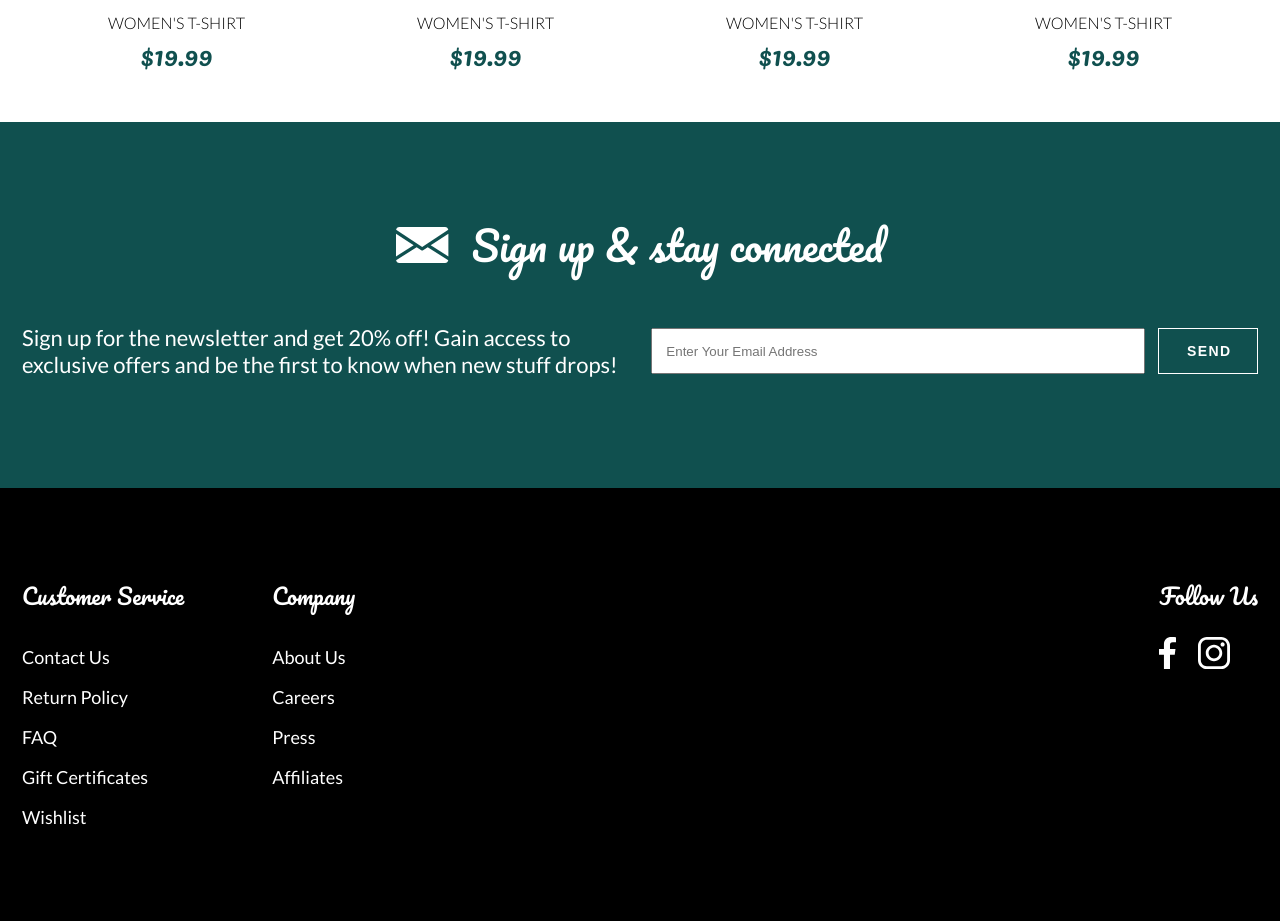
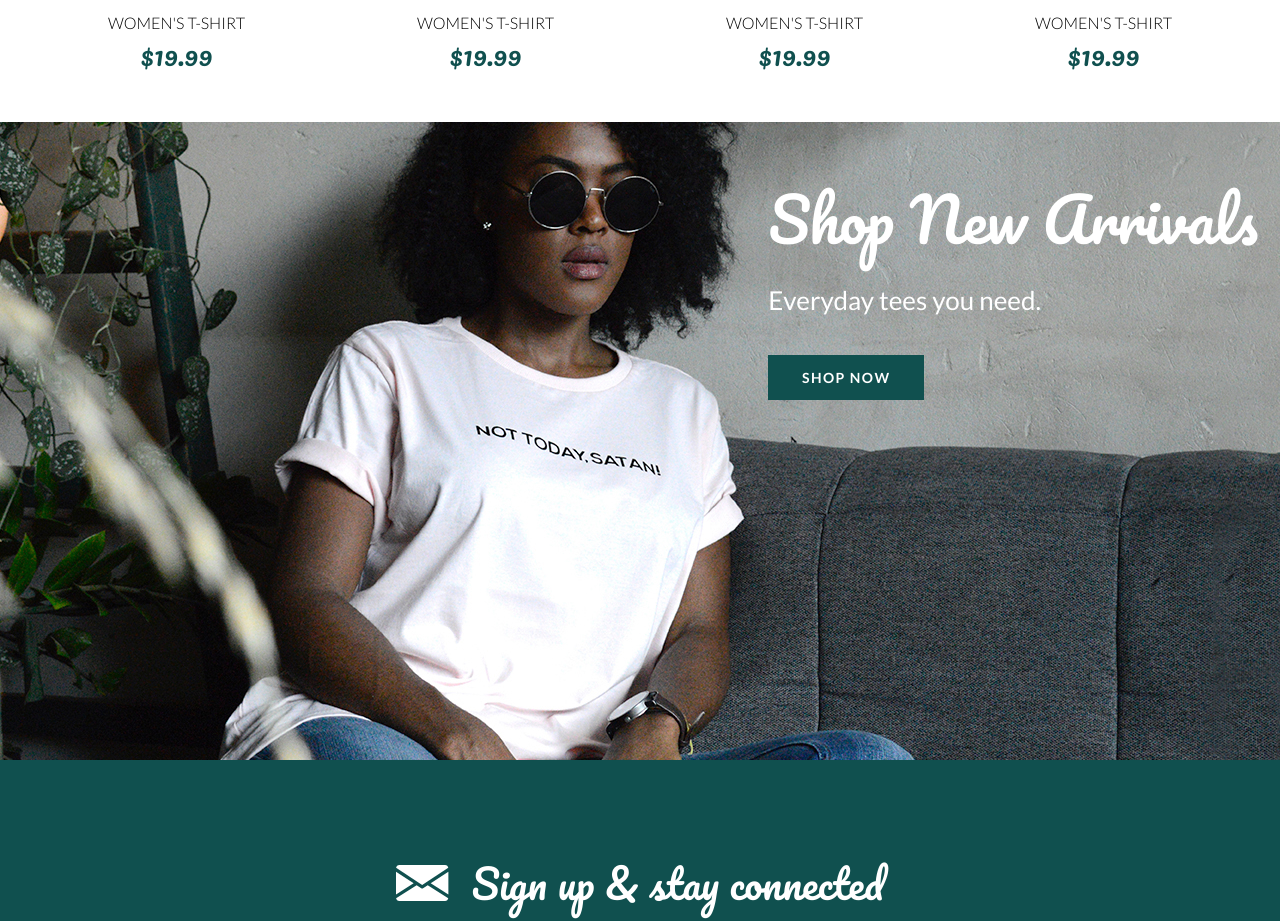
Before and after one commit to baileylatimer/dyode-frontend-challenge, a Gatsby site: page / in a window 1280 px wide. Shown: the part 2286-3207 px from the top of the page. Built offline with nearby package versions, Linux system fonts and the light colour scheme; Gatsby itself is replaced by a stand-in of ours.

Commit message:
added featured banner

```diff
--- a/src/assets/css/base/_buttons.scss
+++ b/src/assets/css/base/_buttons.scss
@@ -13,6 +13,9 @@
   border: 1px solid var(--color-white);
   background-color: transparent;
 }
+&--tertiary {
+  background-color: var(--color-primary);
+  }
 }
 
 input {
--- a/src/assets/css/base/_util.scss
+++ b/src/assets/css/base/_util.scss
@@ -67,6 +67,10 @@ a {
   justify-content: flex-start;
 }
 
+.justify-end {
+  justify-content: flex-end;
+}
+
 .justify-between {
   justify-content: space-between;
 }
@@ -77,6 +81,10 @@ a {
 
 .items-start {
   align-items: flex-start;
+}
+
+.items-end {
+  align-items: flex-end;
 }
 
 
--- a/src/assets/css/components/0_partials.scss
+++ b/src/assets/css/components/0_partials.scss
@@ -3,5 +3,6 @@
 @import "1_hero";
 @import "1_collection-list";
 @import "1_featured-collection";
+@import "1_featured-banner";
 @import "1_newsletter";
 @import "1_footer";
--- /dev/null
+++ b/src/assets/css/components/1_featured-banner.scss
@@ -0,0 +1,11 @@
+.featured--banner  {
+  h1, p {
+    color: var(--color-white);
+  }
+  .slider--content div {
+    @media only screen and (max-width: 768px) {
+      justify-content: center;
+      align-items: center;
+    }
+  }
+}
--- /dev/null
+++ b/src/components/featured-banner.js
@@ -0,0 +1,22 @@
+
+import React from "react"
+import { StaticImage } from "gatsby-plugin-image"
+
+const FeaturedBanner = props => (
+<div className="featured--banner slide flex flex-col justify-start items-center">
+  <StaticImage className="slider--img" src="../images/featured--banner.jpg" alt="Our Favorite Tees" />
+  <div className="container">
+    <div className="slider--content flex flex-col py-8 items-end">
+      <div className="flex flex-col">
+        <h1 className="m0">Shop New Arrivals</h1>
+        <p className="subheader py-2">Everyday tees you need.</p>
+        <a href="/test" className="btn btn--tertiary">Shop Now</a>
+      </div>
+    </div>
+  </div>
+</div>
+);
+
+
+
+export default FeaturedBanner
--- a/src/pages/index.js
+++ b/src/pages/index.js
@@ -7,6 +7,7 @@ import Footer from "../components/footer"
 import CollectionList from "../components/collection-list"
 import FeaturedCollection from "../components/featured-collection"
 import SectionTitle from "../components/section-title"
+import FeaturedBanner from "../components/featured-banner"
 
 
 
@@ -19,6 +20,7 @@ const IndexPage = () => {
       <CollectionList/>
       <SectionTitle text="New Arrivals"/>
       <FeaturedCollection/>
+      <FeaturedBanner/>
       <Newsletter/>
       <Footer/>
     </main>
```
Also changed, not shown: src/images/featured--banner.jpg (added).
